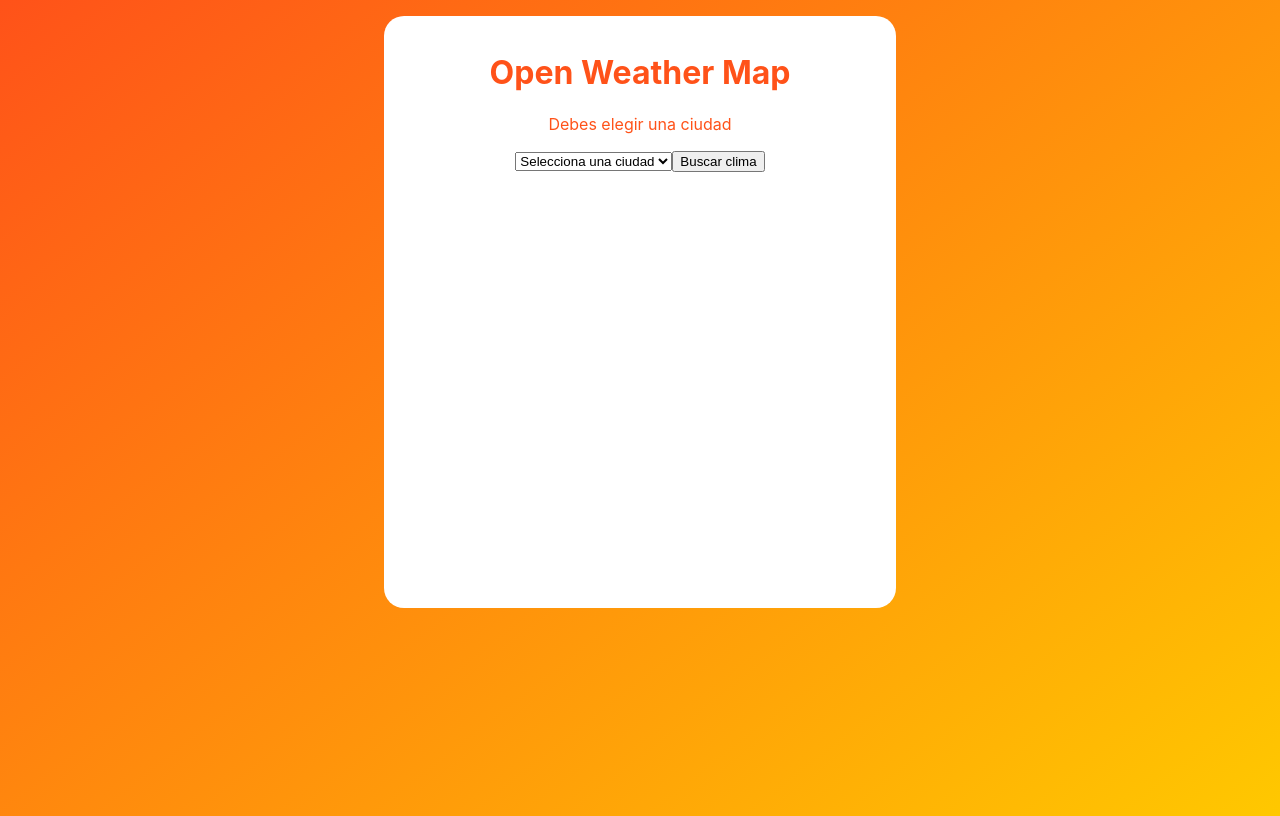
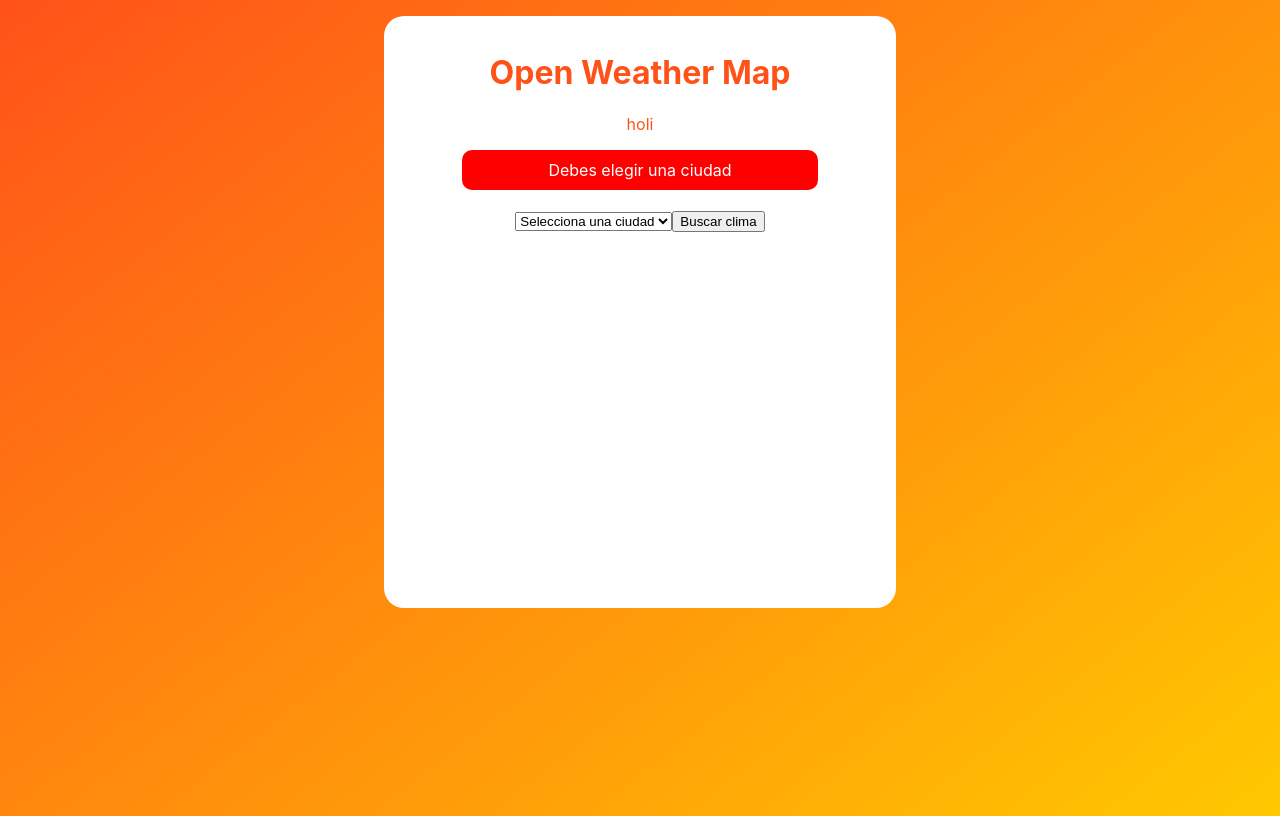
Before and after one commit to Aldudenise/apiweather, a React (Create React App) app: page / in a window 1280 px wide. Both pictures are taken after a click on the input "Buscar clima". Built offline with nearby package versions, Linux system fonts and the light colour scheme; no server answers; the HTML template or start-up script is replaced by a standard one.

Commit message:
version 4

```diff
--- a/src/App.js
+++ b/src/App.js
@@ -1,5 +1,6 @@
 import React, { useState, useEffect } from 'react';
 import Header from './Components/Header'
+import ActualPosition from './Components/ActualPosition'
 import Form from './Components/Form'
 import Weather from './Components/Weather'
 import Forecast from './Components/Forecast'
@@ -11,25 +12,53 @@
       city: '',
       value: ''
     })
-
     const [consult, setConsult] = useState(false)
     const [consultFiveDays, setConsultFiveDays] = useState(false)
     const [result, setResult] = useState({})
-
     const {city} = cityWeather
 
-    //useEffect para el clima actual
+    const [myLocation, setMyLocation] = useState({
+      latitude: null,
+      longitude: null
+    })
+
+    if('geolocation' in navigator) {
+      navigator.geolocation.getCurrentPosition((position) => {
+        setMyLocation({
+          latitude: position.coords.latitude,
+          longitude: position.coords.longitude
+        })
+      })
+    }
+
+    const {latitude, longitude} = myLocation
+    useEffect(() => {
+      const consultAPI = async () => {
+        if(myLocation) {
+          const appid = '55673fdb5fb79ad665cf5995124ac6e6';
+          const urlWeatherActualLocation = `http://api.openweathermap.org/data/2.5/weather?lat=${latitude}&lon=${longitude}&appid=${appid}`
+
+          const response = await fetch(urlWeatherActualLocation)
+          const myLocation = await response.json()
+
+          setMyLocation(myLocation)
+        }
+      }
+      consultAPI()
+    }, [myLocation])
+
+    //useEffect para el clima actual de la ciudad elegida
     useEffect(() => {
       const consultAPI = async () => {
         if(consult) {
           const appid = '55673fdb5fb79ad665cf5995124ac6e6';
-        const urlWeatherToday = `http://api.openweathermap.org/data/2.5/weather?q=${city}&appid=${appid}`
+          const urlWeatherToday = `http://api.openweathermap.org/data/2.5/weather?q=${city}&appid=${appid}`
 
-        const response = await fetch(urlWeatherToday)
-        const result = await response.json()
+          const response = await fetch(urlWeatherToday)
+          const result = await response.json()
 
-        setResult(result)
-        setConsult(false)
+          setResult(result)
+          setConsult(false)
         }
       }
       consultAPI()
@@ -57,6 +86,9 @@
   return (
     <div className="App">
       <Header />
+      <ActualPosition
+        myLocation={myLocation}
+      />
       <Form
         cityWeather={cityWeather}
         setCityWeather={setCityWeather}
--- /dev/null
+++ b/src/Components/ActualPosition/index.js
@@ -0,0 +1,10 @@
+import React, {useState} from 'react'
+
+function ActualPosition() {
+
+    return(
+    <p>holi</p>
+    )
+}
+
+export default ActualPosition
--- a/src/Components/Forecast/index.js
+++ b/src/Components/Forecast/index.js
@@ -11,8 +11,7 @@
 
     return(
         <div>
-            <p>El clima para los próximos días en {name} es:</p>
-            <p>Mañana: temperatura de {Math.round(main.temp - kelvin)}</p>
+            <p>Acá iría un pronostico si tuviera uno</p>
         </div>
     )
 }
--- a/src/Components/Form/index.js
+++ b/src/Components/Form/index.js
@@ -1,7 +1,6 @@
 import React, { useState } from 'react'
 
 function Form({cityWeather, setCityWeather, setConsult}) {
-
 
     const [error, setError] = useState(false)
 
@@ -29,7 +28,7 @@
 
     return(
         <form onSubmit={handleSubmit}>
-            {error ? <p>Debes elegir una ciudad</p> : null}
+            {error ? <p className="cityError">Debes elegir una ciudad</p> : null}
             <select name="city" id="city" value={city} onChange={handleChange}>
                 <option value="">Selecciona una ciudad</option>
                 <option value="paris">Paris</option>
--- a/src/index.css
+++ b/src/index.css
@@ -23,6 +23,16 @@
   color: #ff5219
 }
 
+.cityError {
+  background-color: red;
+  margin: auto;
+  color: white;
+  padding: 10px;
+  border-radius: 10px;
+  width: 70%;
+  margin-bottom: 20px;
+}
+
 code {
   font-family: source-code-pro, Menlo, Monaco, Consolas, 'Courier New',
     monospace;
```
